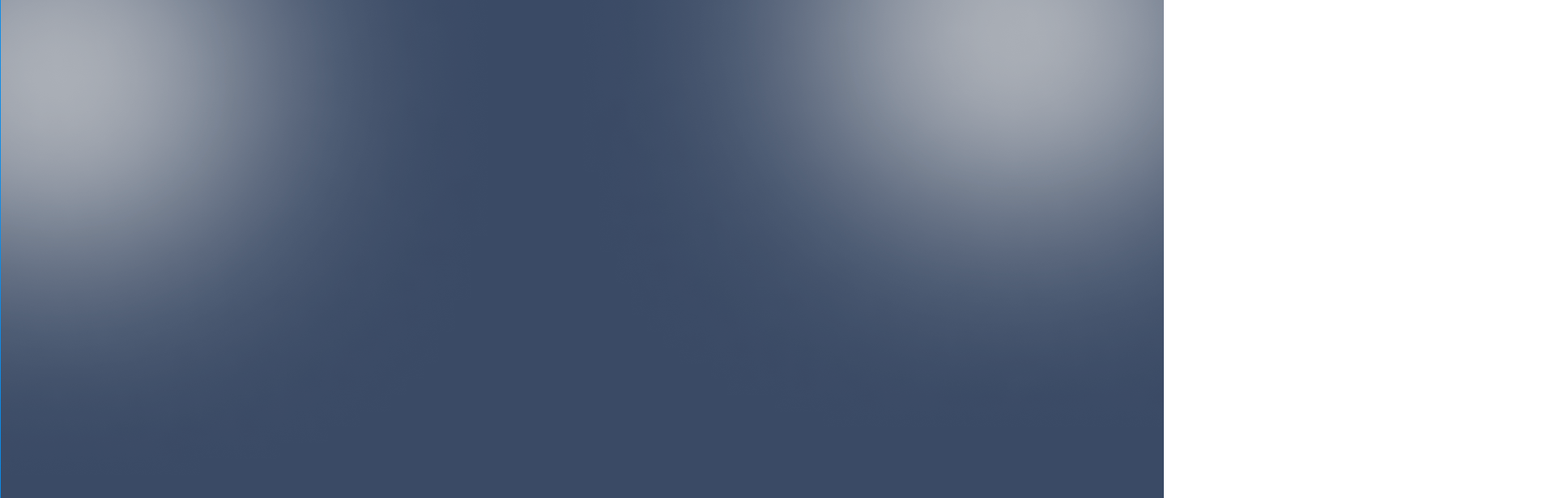
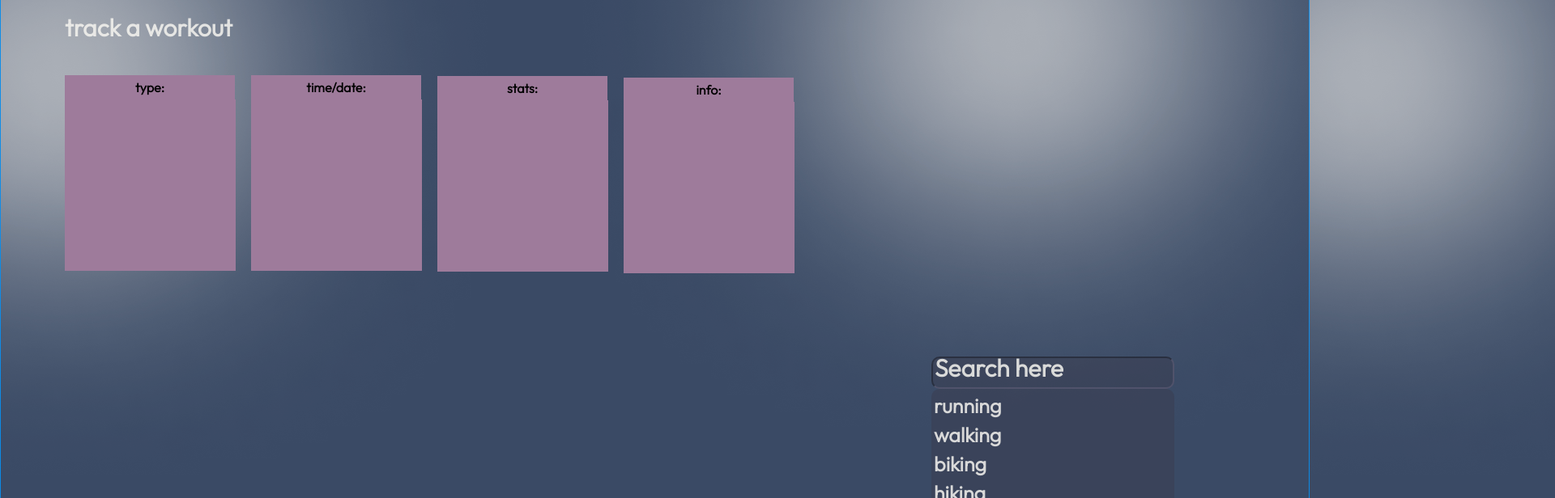
Before and after one commit to brookewest11/PlanNova, a React (Create React App) app in the folder src/plannova/: page /fitness-tracker in a window 1280 px wide. Shown: the part 160-776 px from the top of the page at 81% size, 1920 px wide, since content can reach past the window. Built offline with nearby package versions, Linux system fonts and the light colour scheme; a web font is replaced by a local one.

Commit message:
fitness tracker & list done

```diff
--- a/src/plannova/src/modules/FitnessTracker.css
+++ b/src/plannova/src/modules/FitnessTracker.css
@@ -21,3 +21,77 @@ body {
     font-family: 'Ranchers',sans-serif;
     color: #d9d9d9
 }
+
+
+.track
+{
+    font-family: "Outfit";
+    font-weight:bold;
+    color: rgba(244, 243, 239, 0.855);
+    font-size: 70px;
+    position:relative; left:80px; top:10px;
+}
+
+.textbox-container1 {
+    display: flex;
+    flex-direction: column;
+    position:relative; left:80px; top:20px;
+    gap: 0px; /* Adjust the gap to your preference */
+  }
+
+
+  .textbox-container2 {
+    display: flex;
+    flex-direction: column;
+    position:relative; left:310px; top:-222px;
+    gap: 0px; /* Adjust the gap to your preference */
+  }
+
+  .textbox-container3 {
+    display: flex;
+    flex-direction: column;
+    position:relative; left:540px; top:-463px;
+    gap: 0px; /* Adjust the gap to your preference */
+  }
+
+  .textbox-container4 {
+    display: flex;
+    flex-direction: column;
+    position:relative; left:770px; top:-703px;
+    gap: 0px; /* Adjust the gap to your preference */
+  }
+
+  .textbox-label {
+    font-family: "Outfit";
+    font-weight:bold;
+    text-align: center;
+    vertical-align: top;
+    background-color: #9e7b9b; /* Example background color for the label */
+    padding: 5px;
+    width: 200px;
+  }
+
+  .textbox-input {
+    border: 1px solid transparent;
+    background-color: #9e7b9b;
+    width: 199px;
+    height: 200px;
+    padding: 5px;
+    flex-grow: 1; /* Allow the input fields to expand and fill available space */
+    vertical-align: top;
+    color: black;
+  }
+
+
+
+p
+{
+    font-size: 30px;
+}
+
+
+.search-bar
+{
+    font-size: 25px;
+    position:relative; left:1150px; bottom:600px;
+}
--- a/src/plannova/src/modules/FitnessTracker.tsx
+++ b/src/plannova/src/modules/FitnessTracker.tsx
@@ -1,14 +1,18 @@
 import React from 'react';
 import "./FitnessTracker.css";
 import { Link } from 'react-router-dom';
+import {useState} from 'react'
 import MonthCal from "./MonthCal";
+import SearchBar from "./fitnessSearch";
 
 import logopic from './logostars.png';
 
 declare module '*.png';
 
 function FitnessTracker(){
-    return(
+
+
+  return(
       <>
       <div className="grid-container">
       <div className="grid-item">
@@ -26,6 +30,32 @@ function FitnessTracker(){
               <button className="buttons button"> logout</button>
           </div>
       </div>
+      </div>
+  <div className="track">
+    <p>track a workout</p>
+  </div>
+
+    <div className="textbox-container1">
+      <label className="textbox-label" htmlFor="textbox1">type:</label>
+      <input type="text" id="textbox1" className="textbox-input" />
+    </div>
+
+    <div className="textbox-container2">
+      <label className="textbox-label" htmlFor="textbox2">time/date:</label>
+      <input type="text" id="textbox2" className="textbox-input" />
+    </div>
+
+    <div className="textbox-container3">
+      <label className="textbox-label" htmlFor="textbox3">stats:</label>
+      <input type="text" id="textbox3" className="textbox-input" />
+    </div>
+
+    <div className="textbox-container4">
+      <label className="textbox-label" htmlFor="textbox4">info:</label>
+      <input type="text" id="textbox4" className="textbox-input" />
+    </div>
+  <div className="search-bar">
+  <SearchBar />
   </div>
   </>
     )
--- a/src/plannova/src/modules/Home.css
+++ b/src/plannova/src/modules/Home.css
@@ -44,7 +44,7 @@ body {
   color: #3A4A65
 }
 
-.week:table {
+table.week {
   font-family: "Outfit";
   font-size:10px;
   width: 100px;
--- a/src/plannova/src/modules/Weekly.css
+++ b/src/plannova/src/modules/Weekly.css
@@ -1,4 +1,4 @@
-table{
+.weekly.table{
     border: 1px solid;
     width: 700px;
     height: 150px;
@@ -14,7 +14,7 @@ table{
   height: 30px;
   }
 
-  ::placeholder
+  .weekText::placeholder
   {
     color: black;
   }
@@ -41,7 +41,7 @@ table{
   }
 
 
-  th, td {
+  th.weekly, td.weekly {
     width: 100px;
     border: 1px solid;
   }
--- a/src/plannova/src/modules/Weekly.tsx
+++ b/src/plannova/src/modules/Weekly.tsx
@@ -5,7 +5,7 @@ import "./Weekly.css";
 
 function WeeklySchedule() {
 
-    const [task1, setTask1] = useState<string>('');
+  const [task1, setTask1] = useState<string>('');
   const [todos1, setTodos1] = useState<string[]>([]);
   const [task2, setTask2] = useState<string>('');
   const [todos2, setTodos2] = useState<string[]>([]);
@@ -37,9 +37,9 @@ function WeeklySchedule() {
 
 
     return (
-<div>
+<div className= "weekly">
       <table>
-        <tr>
+        <tr className="tr-names">
           <th>Monday</th>
           <th>Tuesday</th>
           <th>Wednesday</th>
@@ -48,9 +48,9 @@ function WeeklySchedule() {
           <th>Saturday</th>
           <th>Sunday</th>
         </tr>
-        <tr>
+        <tr className="tr-week">
           {[task1, task2, task3, task4, task5, task6, task7].map((task, dayIndex) => (
-            <td key={dayIndex}>
+            <td key={dayIndex} className="td-week">
               <p></p>
               <div className="newheader">
                 <input
@@ -119,15 +119,7 @@ function WeeklySchedule() {
                 </button>
               </div>
               <ul>
-                {[
-                  todos1,
-                  todos2,
-                  todos3,
-                  todos4,
-                  todos5,
-                  todos6,
-                  todos7,
-                ][dayIndex].map((todo, index) => (
+                {[todos1,todos2,todos3,todos4,todos5,todos6,todos7,][dayIndex].map((todo, index) => (
                   <li key={index}>
                     {todo}
                     <button className="deleteBtn"
--- /dev/null
+++ b/src/plannova/src/modules/fitnessSearch.css
@@ -0,0 +1,35 @@
+.search-input {
+    /* Add more styles as needed */
+    background-color: rgba(57, 51, 63, 0.3);
+    height: 40px;
+    width: 300px;
+    border-radius: 10px;
+    font-family: "Outfit";
+    font-weight:bold;
+    border-color: rgba(57, 51, 63, 0.3);
+  }
+
+.search-input::placeholder
+{
+    color: rgba(244, 243, 239, 0.855);
+    font-size: 30px;
+    border-color: rgba(57, 51, 63, 0.3);
+}
+
+table.tbl{
+    flex:auto;
+    background-color: rgba(57, 51, 63, 0.3);
+    height: 40px;
+    width: 300px;
+    border-radius: 10px;
+    font-family: "Outfit";
+    font-weight:bold;
+    color: rgba(244, 243, 239, 0.855);
+    border-color: rgba(57, 51, 63, 0.3);
+}
+
+th.search, td.search {
+    border: 1px solid;
+    width: 50px;
+    border-color: rgba(57, 51, 63, 0.3);
+  }
--- /dev/null
+++ b/src/plannova/src/modules/fitnessSearch.tsx
@@ -0,0 +1,63 @@
+import React, { useState } from 'react';
+import "./fitnessSearch.css";
+
+
+//This whole file is in charge of creating the search bar which will then be used in the FitnessTracker page
+
+//SearchBar function (React.FC just brings in functional component from react)
+const SearchBar: React.FC = () => {
+
+  //initializes the state of the search bar specifically the input portion which would be the text bar
+  //it originally sets it as an empty string
+  const [searchInput, setSearchInput] = useState<string>("");
+
+  //initializes array called workouts and adds the corresponding name of the workout and then its component which is "type"
+  const workouts = [{ name: "running", component: "type" },{ name: "walking", component: "type" },{ name: "biking", component: "type" },{ name: "hiking", component: "type" },{ name: "swimming", component: "type" },{ name: "lifting", component: "type" },];
+
+  //this handles if there is an input event where the user were to start typing into the search bar
+  const handleChange = (inputEvent: React.ChangeEvent<HTMLInputElement>) => {
+    //this prevents the default event from happening when an input event occurs so that way we can create our specific event below
+    inputEvent.preventDefault();
+    //our event we want to create is to set the search bar input value as a new value which would be the user's input
+    setSearchInput(inputEvent.target.value);
+  };
+
+  //checks if the user input string length is greater than 0 (which would mean they didn't enter an input)
+  //if it is greater than zero then we filter through the workouts array to find the specific workour name that matches
+  //if it does match then the search bar will display every value in the workouts array that matches the input
+  //if there is nothing that matches it will return no values
+  const filteredWorkouts = searchInput.length > 0 ? workouts.filter((workout) => workout.name.match(searchInput)) : workouts;
+
+  //html code that sets up formatting of our page
+  return (
+    <div className="search">
+        <input
+        type="search"
+        placeholder="Search here"
+        //onChange is our event handler
+        onChange={handleChange}
+        //value is our input value that we will search with
+        value={searchInput}
+        className="search-input"
+        // this part below creates the table with all of our values from the workouts array that we created above
+        //and then uses the filteredWorkouts function
+        />
+        {filteredWorkouts.length > 0 ? (
+        <table className="tbl">
+        <thead>
+        <tr></tr>
+        </thead>
+        <tbody>
+            {filteredWorkouts.map((workout, index) => (
+            <tr key={index}>
+            <td>{workout.name}</td></tr>
+            ))}
+        </tbody></table> ) : (
+        //if no results were found then we return "No results found."
+        <p>No results found.</p>
+        )}
+        </div>
+    );
+};
+
+export default SearchBar;
```
Also changed, not shown: src/plannova/src/logostars.PNG (added).
